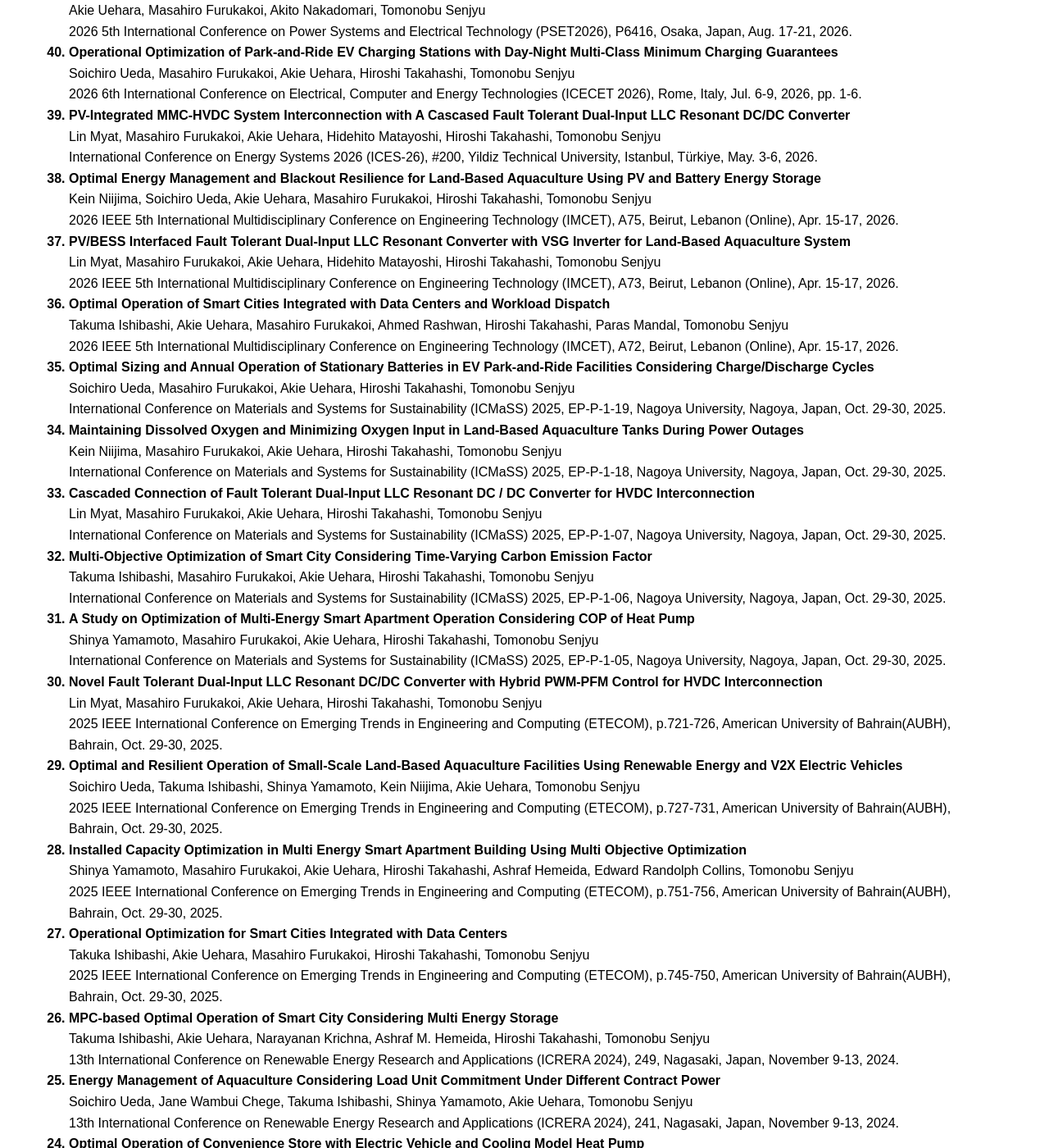
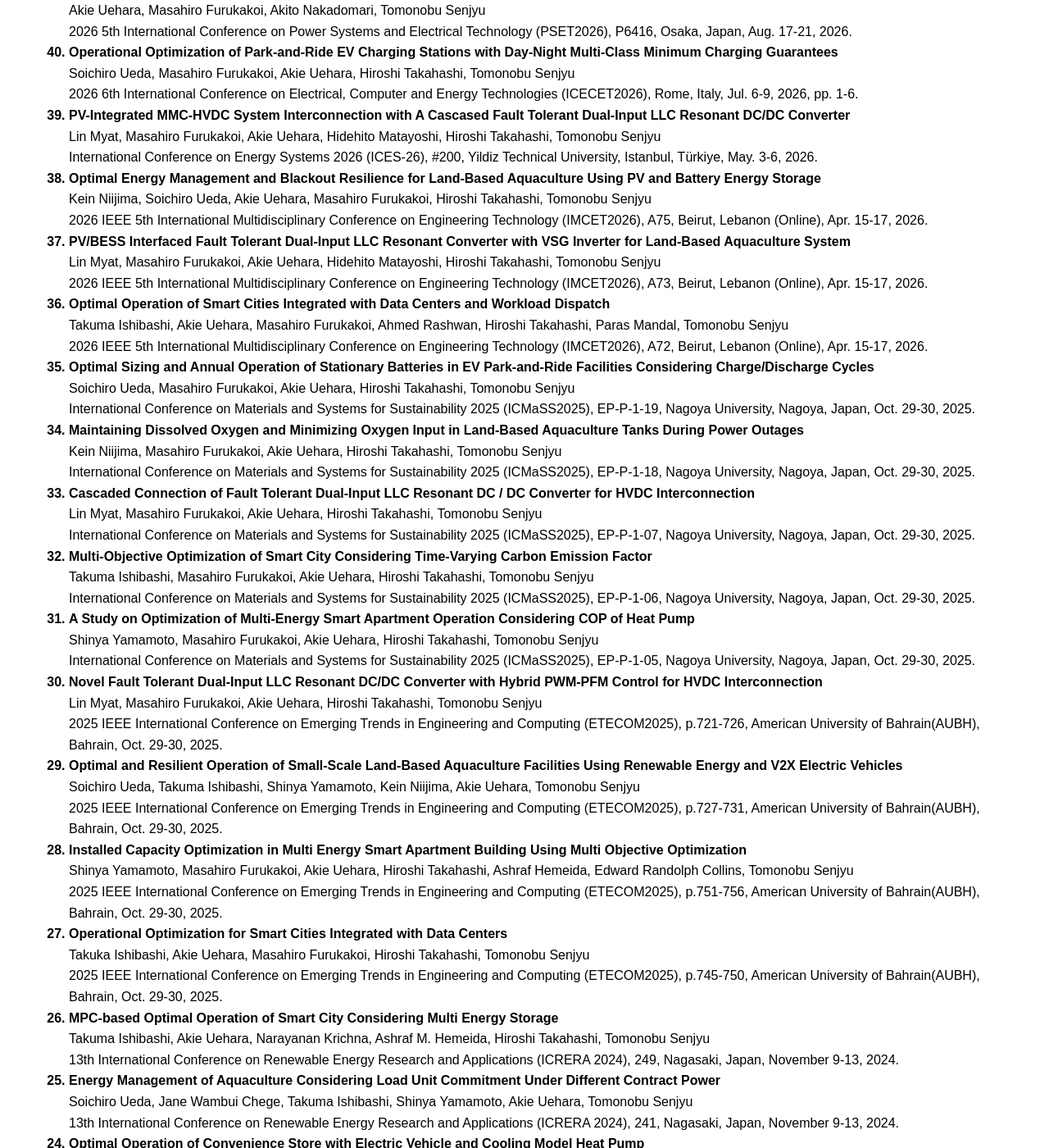
Before and after one commit to akieuehara/AkieUehara.github.io, a Jekyll site: the page built from publications.md, in a window 1280 px wide and 1400 px high, scrolled down 3212 px. Shown: the whole window at 82% size. Built offline with Jekyll 4.4.1, drawn with Linux system fonts in a browser that asks for light colours; comment, search, counter and statistics services are not loaded.

Commit message:
Update publications.md

```diff
--- a/publications.md
+++ b/publications.md
@@ -236,7 +236,7 @@ Akie Uehara, Masahiro Furukakoi, Akito Nakadomari, Tomonobu Senjyu<br>
 <li>
 <b>Operational Optimization of Park-and-Ride EV Charging Stations with Day-Night Multi-Class Minimum Charging Guarantees</b><br>
 Soichiro Ueda, Masahiro Furukakoi, Akie Uehara, Hiroshi Takahashi, Tomonobu Senjyu<br>
-2026 6th International Conference on Electrical, Computer and Energy Technologies (ICECET 2026), Rome, Italy, Jul. 6-9, 2026, pp. 1-6.<br>
+2026 6th International Conference on Electrical, Computer and Energy Technologies (ICECET2026), Rome, Italy, Jul. 6-9, 2026, pp. 1-6.<br>
 <span class="__dimensions_badge_embed__" data-doi="10.1109/ICECET65726.2026.11632454" data-style="small_rectangle"></span>
 </li>
 
@@ -250,7 +250,7 @@ International Conference on Energy Systems 2026 (ICES-26), #200, Yildiz Technica
 <li>
 <b>Optimal Energy Management and Blackout Resilience for Land-Based Aquaculture Using PV and Battery Energy Storage</b><br>
 Kein Niijima, Soichiro Ueda, Akie Uehara, Masahiro Furukakoi, Hiroshi Takahashi, Tomonobu Senjyu<br>
-2026 IEEE 5th International Multidisciplinary Conference on Engineering Technology (IMCET), A75, Beirut, Lebanon (Online), Apr. 15-17, 2026.
+2026 IEEE 5th International Multidisciplinary Conference on Engineering Technology (IMCET2026), A75, Beirut, Lebanon (Online), Apr. 15-17, 2026.
 <span class="__dimensions_badge_embed__" data-doi="10.1109/IMCET69180.2026.11503777" data-style="small_rectangle"></span>
 </li>
 
@@ -258,7 +258,7 @@ Kein Niijima, Soichiro Ueda, Akie Uehara, Masahiro Furukakoi, Hiroshi Takahashi,
 <li>
 <b>PV/BESS Interfaced Fault Tolerant Dual-Input LLC Resonant Converter with VSG Inverter for Land-Based Aquaculture System</b><br>
 Lin Myat, Masahiro Furukakoi, Akie Uehara, Hidehito Matayoshi, Hiroshi Takahashi, Tomonobu Senjyu<br>
-2026 IEEE 5th International Multidisciplinary Conference on Engineering Technology (IMCET), A73, Beirut, Lebanon (Online), Apr. 15-17, 2026.
+2026 IEEE 5th International Multidisciplinary Conference on Engineering Technology (IMCET2026), A73, Beirut, Lebanon (Online), Apr. 15-17, 2026.
 <span class="__dimensions_badge_embed__" data-doi="10.1109/IMCET69180.2026.11503740" data-style="small_rectangle"></span>
 </li>
 
@@ -266,7 +266,7 @@ Lin Myat, Masahiro Furukakoi, Akie Uehara, Hidehito Matayoshi, Hiroshi Takahashi
 <li>
 <b>Optimal Operation of Smart Cities Integrated with Data Centers and Workload Dispatch</b><br>
 Takuma Ishibashi, Akie Uehara, Masahiro Furukakoi, Ahmed Rashwan, Hiroshi Takahashi, Paras Mandal, Tomonobu Senjyu<br>
-2026 IEEE 5th International Multidisciplinary Conference on Engineering Technology (IMCET), A72, Beirut, Lebanon (Online), Apr. 15-17, 2026.
+2026 IEEE 5th International Multidisciplinary Conference on Engineering Technology (IMCET2026), A72, Beirut, Lebanon (Online), Apr. 15-17, 2026.
 <span class="__dimensions_badge_embed__" data-doi="10.1109/IMCET69180.2026.11503726" data-style="small_rectangle"></span>
 </li>
 
@@ -274,60 +274,60 @@ Takuma Ishibashi, Akie Uehara, Masahiro Furukakoi, Ahmed Rashwan, Hiroshi Takaha
 <li>
 <b>Optimal Sizing and Annual Operation of Stationary Batteries in EV Park-and-Ride Facilities Considering Charge/Discharge Cycles</b><br>
 Soichiro Ueda, Masahiro Furukakoi, Akie Uehara, Hiroshi Takahashi, Tomonobu Senjyu<br>
-International Conference on Materials and Systems for Sustainability (ICMaSS) 2025, EP-P-1-19, Nagoya University, Nagoya, Japan, Oct. 29-30, 2025.
+International Conference on Materials and Systems for Sustainability 2025 (ICMaSS2025), EP-P-1-19, Nagoya University, Nagoya, Japan, Oct. 29-30, 2025.
 </li>
 
 
 <li>
 <b>Maintaining Dissolved Oxygen and Minimizing Oxygen Input in Land-Based Aquaculture Tanks During Power Outages</b><br>
 Kein Niijima, Masahiro Furukakoi, Akie Uehara, Hiroshi Takahashi, Tomonobu Senjyu<br>
-International Conference on Materials and Systems for Sustainability (ICMaSS) 2025, EP-P-1-18, Nagoya University, Nagoya, Japan, Oct. 29-30, 2025.
+International Conference on Materials and Systems for Sustainability 2025 (ICMaSS2025), EP-P-1-18, Nagoya University, Nagoya, Japan, Oct. 29-30, 2025.
 </li>
 
 <li>
 <b>Cascaded Connection of Fault Tolerant Dual-Input LLC Resonant DC / DC Converter for HVDC Interconnection</b><br>
 Lin Myat, Masahiro Furukakoi, Akie Uehara, Hiroshi Takahashi, Tomonobu Senjyu<br>
-International Conference on Materials and Systems for Sustainability (ICMaSS) 2025, EP-P-1-07, Nagoya University, Nagoya, Japan, Oct. 29-30, 2025.
+International Conference on Materials and Systems for Sustainability 2025 (ICMaSS2025), EP-P-1-07, Nagoya University, Nagoya, Japan, Oct. 29-30, 2025.
 </li>
 
 <li>
 <b>Multi-Objective Optimization of Smart City Considering Time-Varying Carbon Emission Factor</b><br>
 Takuma Ishibashi, Masahiro Furukakoi, Akie Uehara, Hiroshi Takahashi, Tomonobu Senjyu<br>
-International Conference on Materials and Systems for Sustainability (ICMaSS) 2025, EP-P-1-06, Nagoya University, Nagoya, Japan, Oct. 29-30, 2025.
+International Conference on Materials and Systems for Sustainability 2025 (ICMaSS2025), EP-P-1-06, Nagoya University, Nagoya, Japan, Oct. 29-30, 2025.
 </li>
 
 <li>
 <b>A Study on Optimization of Multi-Energy Smart Apartment Operation Considering COP of Heat Pump</b><br>
 Shinya Yamamoto, Masahiro Furukakoi, Akie Uehara, Hiroshi Takahashi, Tomonobu Senjyu<br>
-International Conference on Materials and Systems for Sustainability (ICMaSS) 2025, EP-P-1-05, Nagoya University, Nagoya, Japan, Oct. 29-30, 2025.
+International Conference on Materials and Systems for Sustainability 2025 (ICMaSS2025), EP-P-1-05, Nagoya University, Nagoya, Japan, Oct. 29-30, 2025.
 </li>
 
 
 <li>
 <b>Novel Fault Tolerant Dual-Input LLC Resonant DC/DC Converter with Hybrid PWM-PFM Control for HVDC Interconnection</b><br>
 Lin Myat, Masahiro Furukakoi, Akie Uehara, Hiroshi Takahashi, Tomonobu Senjyu<br>
-2025 IEEE International Conference on Emerging Trends in Engineering and Computing (ETECOM), p.721-726, American University of Bahrain(AUBH), Bahrain, Oct. 29-30, 2025.
+2025 IEEE International Conference on Emerging Trends in Engineering and Computing (ETECOM2025), p.721-726, American University of Bahrain(AUBH), Bahrain, Oct. 29-30, 2025.
 <span class="__dimensions_badge_embed__" data-doi="10.1109/ETECOM66111.2025.11318985" data-style="small_rectangle"></span>
 </li>
 
 <li>
 <b>Optimal and Resilient Operation of Small-Scale Land-Based Aquaculture Facilities Using Renewable Energy and V2X Electric Vehicles</b><br>
 Soichiro Ueda, Takuma Ishibashi, Shinya Yamamoto, Kein Niijima, Akie Uehara, Tomonobu Senjyu<br>
-2025 IEEE International Conference on Emerging Trends in Engineering and Computing (ETECOM), p.727-731, American University of Bahrain(AUBH), Bahrain, Oct. 29-30, 2025.
+2025 IEEE International Conference on Emerging Trends in Engineering and Computing (ETECOM2025), p.727-731, American University of Bahrain(AUBH), Bahrain, Oct. 29-30, 2025.
 <span class="__dimensions_badge_embed__" data-doi="10.1109/ETECOM66111.2025.11319005" data-style="small_rectangle"></span>
 </li>
 
 <li>
 <b>Installed Capacity Optimization in Multi Energy Smart Apartment Building Using Multi Objective Optimization</b><br>
 Shinya Yamamoto, Masahiro Furukakoi, Akie Uehara, Hiroshi Takahashi, Ashraf Hemeida, Edward Randolph Collins, Tomonobu Senjyu<br>
-2025 IEEE International Conference on Emerging Trends in Engineering and Computing (ETECOM), p.751-756, American University of Bahrain(AUBH), Bahrain, Oct. 29-30, 2025.
+2025 IEEE International Conference on Emerging Trends in Engineering and Computing (ETECOM2025), p.751-756, American University of Bahrain(AUBH), Bahrain, Oct. 29-30, 2025.
 <span class="__dimensions_badge_embed__" data-doi="10.1109/ETECOM66111.2025.11319074" data-style="small_rectangle"></span>
 </li>
 
 <li>
 <b>Operational Optimization for Smart Cities Integrated with Data Centers</b><br>
 Takuka Ishibashi, Akie Uehara, Masahiro Furukakoi, Hiroshi Takahashi, Tomonobu Senjyu<br>
-2025 IEEE International Conference on Emerging Trends in Engineering and Computing (ETECOM), p.745-750, American University of Bahrain(AUBH), Bahrain, Oct. 29-30, 2025.
+2025 IEEE International Conference on Emerging Trends in Engineering and Computing (ETECOM2025), p.745-750, American University of Bahrain(AUBH), Bahrain, Oct. 29-30, 2025.
 <span class="__dimensions_badge_embed__" data-doi="10.1109/ETECOM66111.2025.11319049" data-style="small_rectangle"></span>
 </li>
 
```
